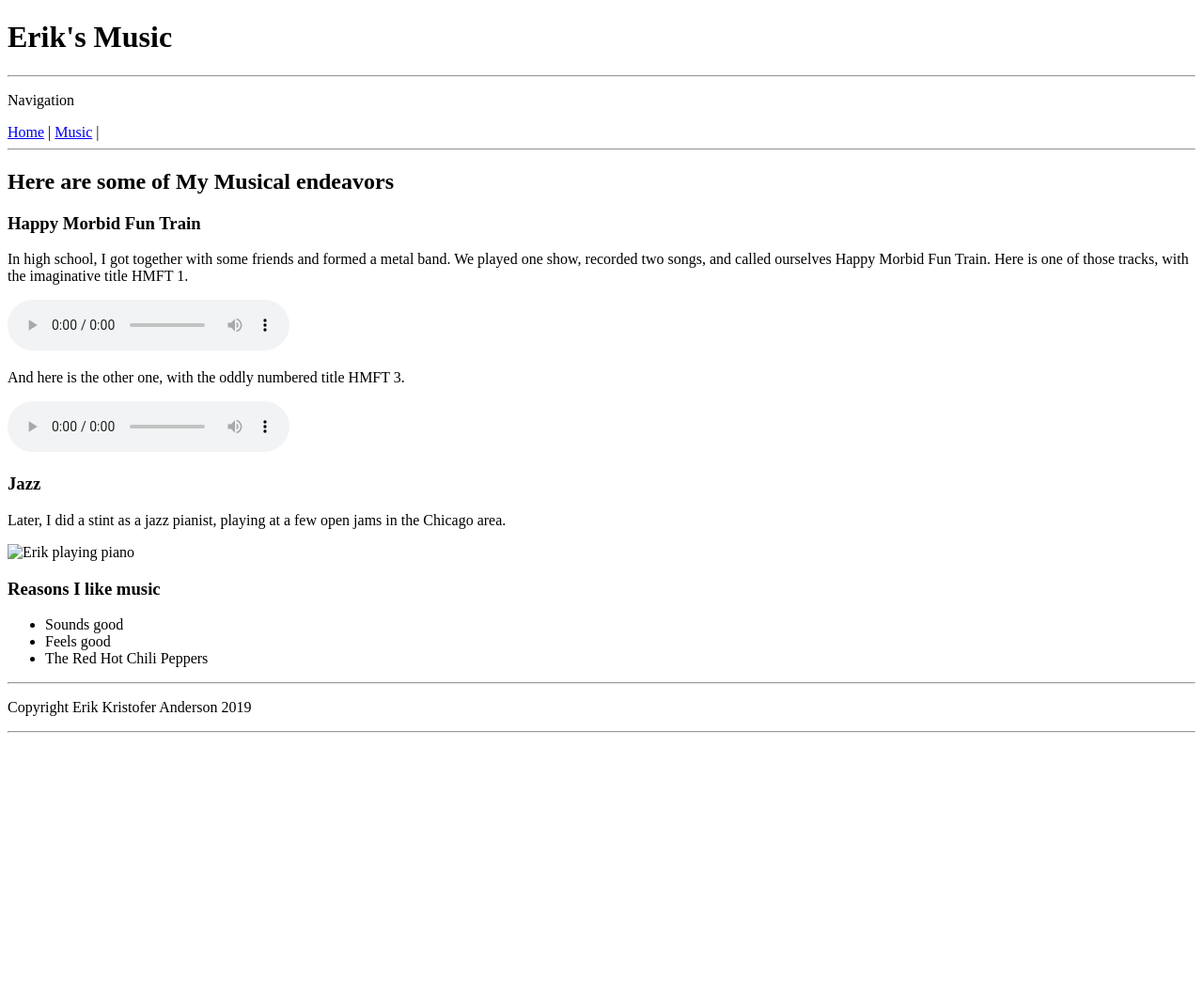
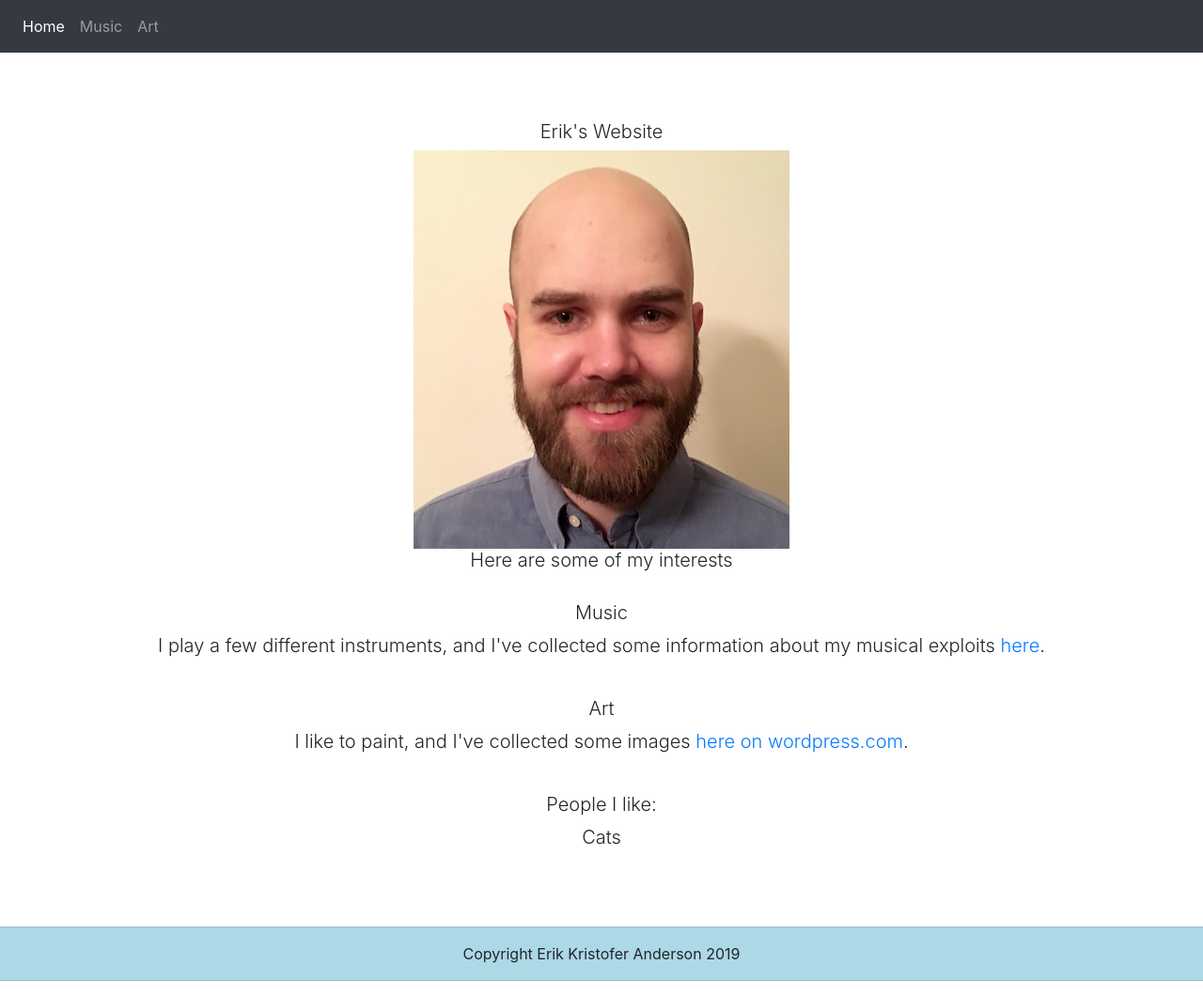
Before and after one commit to erik-kristofer-anderson/scratchunit2, a plain HTML site: page music.html in a window 1280 px wide. Shown: the whole page at 94% size. Before the commit the page ends 800 px from the top, so only its background shows below. Drawn offline with Linux system fonts and the light colour scheme.

Commit message:
cleaned up index.html

```diff
--- a/music.html
+++ b/music.html
@@ -1,48 +1,109 @@
 <!DOCTYPE html>
-<html lang="en">
-<head>
-    <meta charset="UTF-8">
-    <title>Title</title>
+<!-- saved from url=(0060)https://getbootstrap.com/docs/4.3/examples/starter-template/ -->
+<html lang="en"><head><meta http-equiv="Content-Type" content="text/html; charset=UTF-8">
+
+    <link rel="stylesheet" href="my_styles.css">
+
+    <meta name="viewport" content="width=device-width, initial-scale=1, shrink-to-fit=no">
+    <meta name="description" content="">
+    <meta name="author" content="Mark Otto, Jacob Thornton, and Bootstrap contributors">
+    <meta name="generator" content="Jekyll v3.8.5">
+    <title>Erik's Website</title>
+
+    <link rel="canonical" href="https://getbootstrap.com/docs/4.3/examples/starter-template/">
+
+    <!-- Bootstrap core CSS -->
+    <link href="./Starter Template · Bootstrap_files/bootstrap.min.css" rel="stylesheet" integrity="sha384-ggOyR0iXCbMQv3Xipma34MD+dH/1fQ784/j6cY/iJTQUOhcWr7x9JvoRxT2MZw1T" crossorigin="anonymous">
+
+
+    <style>
+        .bd-placeholder-img {
+            font-size: 1.125rem;
+            text-anchor: middle;
+            -webkit-user-select: none;
+            -moz-user-select: none;
+            -ms-user-select: none;
+            user-select: none;
+        }
+
+        @media (min-width: 768px) {
+            .bd-placeholder-img-lg {
+                font-size: 3.5rem;
+            }
+        }
+    </style>
+    <!-- Custom styles for this template -->
+    <link href="./Starter Template · Bootstrap_files/starter-template.css" rel="stylesheet">
 </head>
+<body>
+<nav class="navbar navbar-expand-md navbar-dark bg-dark fixed-top">
+<!--    <a class="navbar-brand" href="https://getbootstrap.com/docs/4.3/examples/starter-template/#">Navbar</a>-->
+    <button class="navbar-toggler" type="button" data-toggle="collapse" data-target="#navbarsExampleDefault" aria-controls="navbarsExampleDefault" aria-expanded="false" aria-label="Toggle navigation">
+        <span class="navbar-toggler-icon"></span>
+    </button>
+    <div class="collapse navbar-collapse" id="navbarsExampleDefault">
+        <ul class="navbar-nav mr-auto">
+            <li class="nav-item active">
+                <a class="nav-link" href="index.html">Home <span class="sr-only">(current)</span></a>
+            </li>
+            <li class="nav-item">
+                <a class="nav-link" href="music.html">Music</a>
+            </li>
+            <li class="nav-item">
+                <a class="nav-link" href="art.html">Art</a>
+            </li>
+        </ul>
+<!--        <form class="form-inline my-2 my-lg-0">-->
+<!--            <input class="form-control mr-sm-2" type="text" placeholder="Search" aria-label="Search">-->
+<!--            <button class="btn btn-secondary my-2 my-sm-0" type="submit">Search</button>-->
+<!--        </form>-->
+    </div>
+</nav>
 
-<header>
-    <h1>Erik's Music</h1>
-    <hr>
-    <p>Navigation</p>
-    <nav>
-        <a href="index.html">Home</a> |
-        <a href="music.html">Music</a> |
-        <!-- <a href="art.html">Art</a> -->
-    </nav>
-    <hr>
-</header>
-<body>
-<h2>Here are some of My Musical endeavors</h2>
-<h3>Happy Morbid Fun Train</h3>
-<p>In high school, I got together with some friends and formed a metal band. We played one show, recorded two songs, and called ourselves Happy Morbid Fun Train. Here is one of those tracks, with the imaginative title HMFT 1.</p>
-<audio controls>
-    <source src="HMFT_1.mp3" type="audio/mpeg">
-    Alternate text: Your browser does not support the audio element.
-</audio>
-<p>And here is the other one, with the oddly numbered title HMFT 3.</p>
-<audio controls>
-    <source src="HMFT_3.mp3" type="audio/mpeg">
-    Alternate text: Your browser does not support the audio element.
-</audio>
-<h3>Jazz</h3>
-<p>Later, I did a stint as a jazz pianist, playing at a few open jams in the Chicago area.</p>
-<img src="erikpiano.JPG" alt="Erik playing piano" width="400">
-<h3>Reasons I like music</h3>
-<ul>
-    <li>Sounds good</li>
-    <li>Feels good</li>
-    <li>The Red Hot Chili Peppers</li>
-</ul>
-</body>
-<footer>
+<main role="main" class="container">
+
+    <div class="starter-template">
+        <h1 class="lead">Erik's Website</h1>
+        <img src="erik.jpg" alt="photo of erik" width = "400">
+        <h2 class="lead">Here are some of my interests</h2>
+        <br>
+
+        <h3 class="lead">Music</h3>
+        <p class="lead">
+            I play a few different instruments, and I've collected some information about my musical exploits <a href="music.html">here</a>.
+        </p>
+        <br>
+        <h3 class="lead"> Art
+            <!--    <a href="art.html">Art</a>-->
+        </h3>
+
+
+        <p class="lead">
+            I like to paint, and I've collected some images <a href="https://ekristoferanderson.wordpress.com/gallery/">here on wordpress.com</a>.
+        </p>
+        <br>
+
+<!--        <p class="lead">Use this document as a way to quickly start any new project.<br> All you get is this text and a mostly barebones HTML document.</p>-->
+
+        <h2 class="lead">People I like:</h2>
+        <p class="lead">Cats</p>
+
+<!--        <ol class="lead">-->
+<!--            <li>Cats</li>-->
+<!--        </ol>-->
+
+
+    </div>
+
+</main><!-- /.container -->
+
+<footer class = "site-footer">
     <hr>
     <p>Copyright Erik Kristofer Anderson 2019</p>
     <hr>
 </footer>
 
-</html>
+<script src="./Starter Template · Bootstrap_files/jquery-3.3.1.slim.min.js" integrity="sha384-q8i/X+965DzO0rT7abK41JStQIAqVgRVzpbzo5smXKp4YfRvH+8abtTE1Pi6jizo" crossorigin="anonymous"></script>
+<script>window.jQuery || document.write('<script src="/docs/4.3/assets/js/vendor/jquery-slim.min.js"><\/script>')</script><script src="./Starter Template · Bootstrap_files/bootstrap.bundle.min.js" integrity="sha384-xrRywqdh3PHs8keKZN+8zzc5TX0GRTLCcmivcbNJWm2rs5C8PRhcEn3czEjhAO9o" crossorigin="anonymous"></script>
+
+</body></html>
--- a/my_styles.css
+++ b/my_styles.css
@@ -1,4 +1,4 @@
 .site-footer {
-    background: red;
+    background: lightblue;
     text-align: center;
 }
```
Also changed, not shown: index.html (+19 -15 lines), music_old.html (added, +48 -0 lines).
